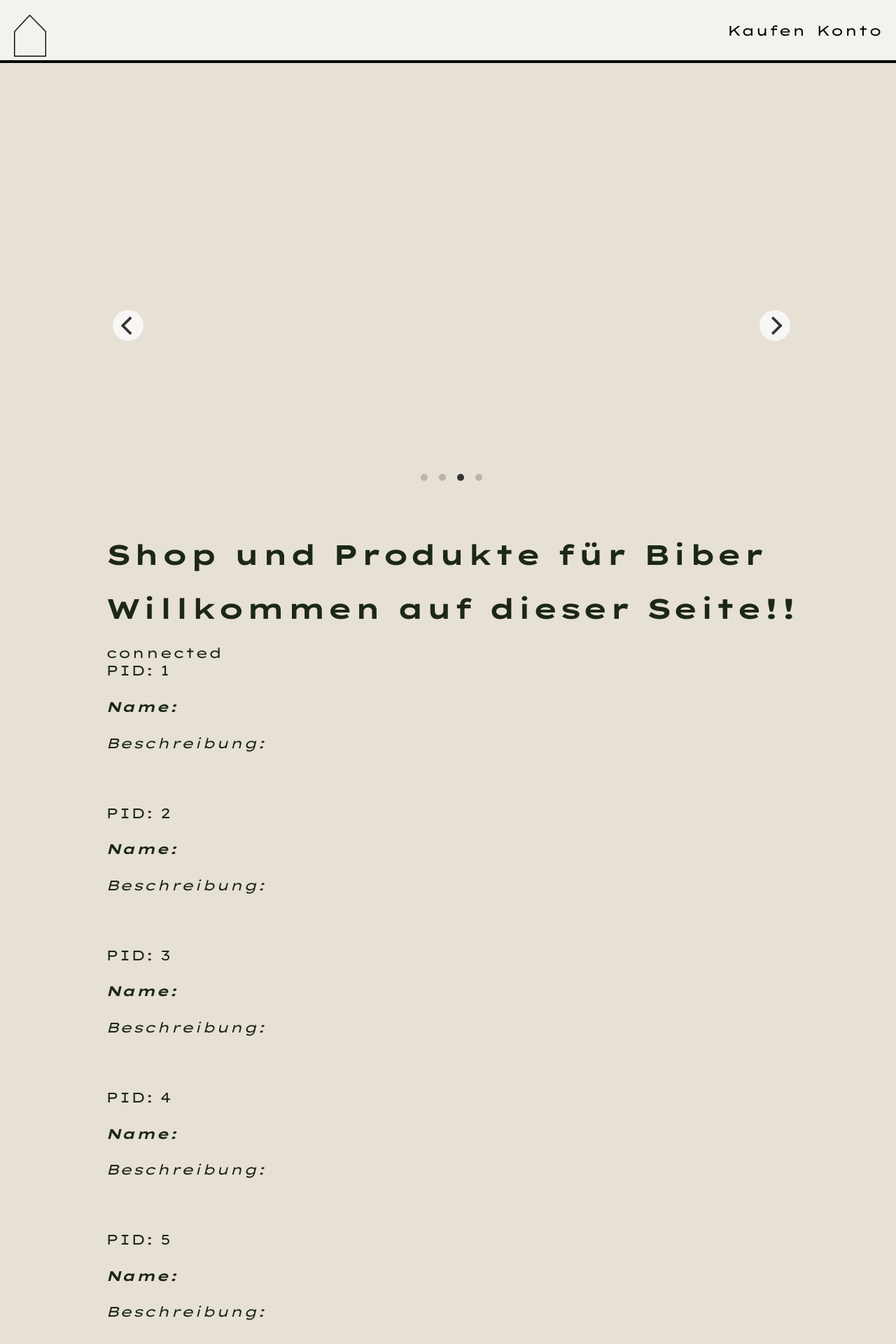
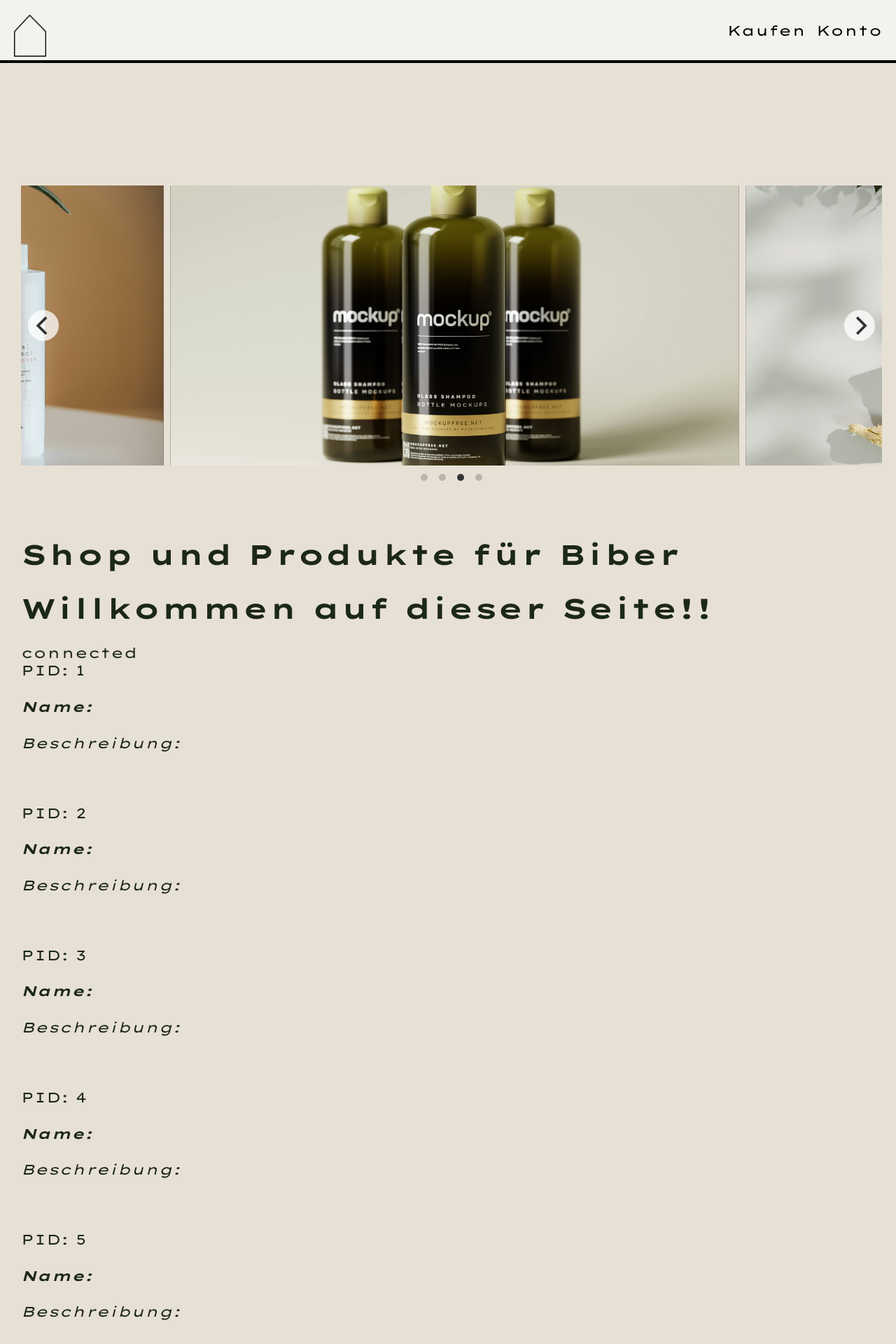
Before and after one commit to Tel3a/Biber-Shop, a PHP site: page /index.php in a window 1280 px wide. Shown: the top 1920 px of the page at 70% size. Run offline with PHP 8.4, Linux system fonts and the light colour scheme; data comes from the database, SQL or seed files in the repository; data that the repository does not hold is empty; some libraries are stand-ins or nearby versions.

Commit message:
Update style.css

```diff
--- a/style.css
+++ b/style.css
@@ -9,13 +9,10 @@ body {
 	min-height: 100vh;
 	display: flex;
 	flex-direction: column;
-	justify-content: center;
-	align-items: center;
 }
 
 .seiteninhalt {
-padding-top: 115px
-
+	padding-top: 115px;
 }
 
 a {
@@ -107,7 +104,7 @@ format("opentype");
 	border-top: 4px solid #000000;
 	margin-top: auto;
 	min-height: 220px;
-
+	min-width: 100%;
 }
 
 #footerinhalt {
@@ -179,14 +176,6 @@ format("opentype");
   color:#e7e0d5
 
 }
-
-
-
-
-
-
-
-
 
 /*.product-gallery {
   max-width: 1200px;
```
